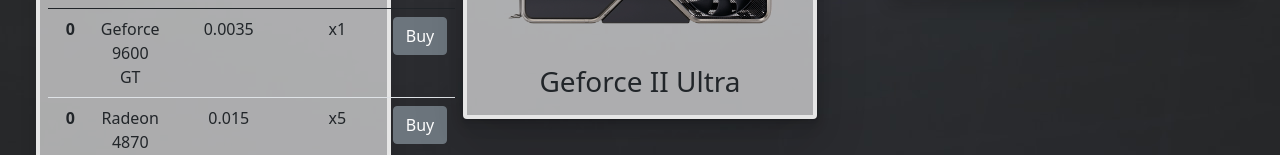
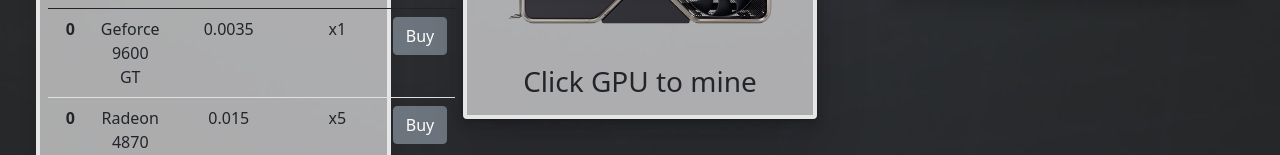
Before and after one commit to patrick-misner/wk2-chkpt, a plain HTML site: page index.html in a window 1280 px wide. Shown: the part 238-393 px from the top of the page. Drawn offline with nearby package versions, Linux system fonts and the light colour scheme.

Commit message:
update gpu col

```diff
--- a/index.html
+++ b/index.html
@@ -50,7 +50,7 @@
           <div class="card-bg rounded text-center p-2 m-4">
             <img class="img-fluid" src="assets/videocard.png" onclick="mine()" alt="">
             <div class="text-center">
-              <h3 id="card-name">Geforce II Ultra</h3>
+              <h3 id="card-name">Click GPU to mine</h3>
             </div>
 
           </div>
```
